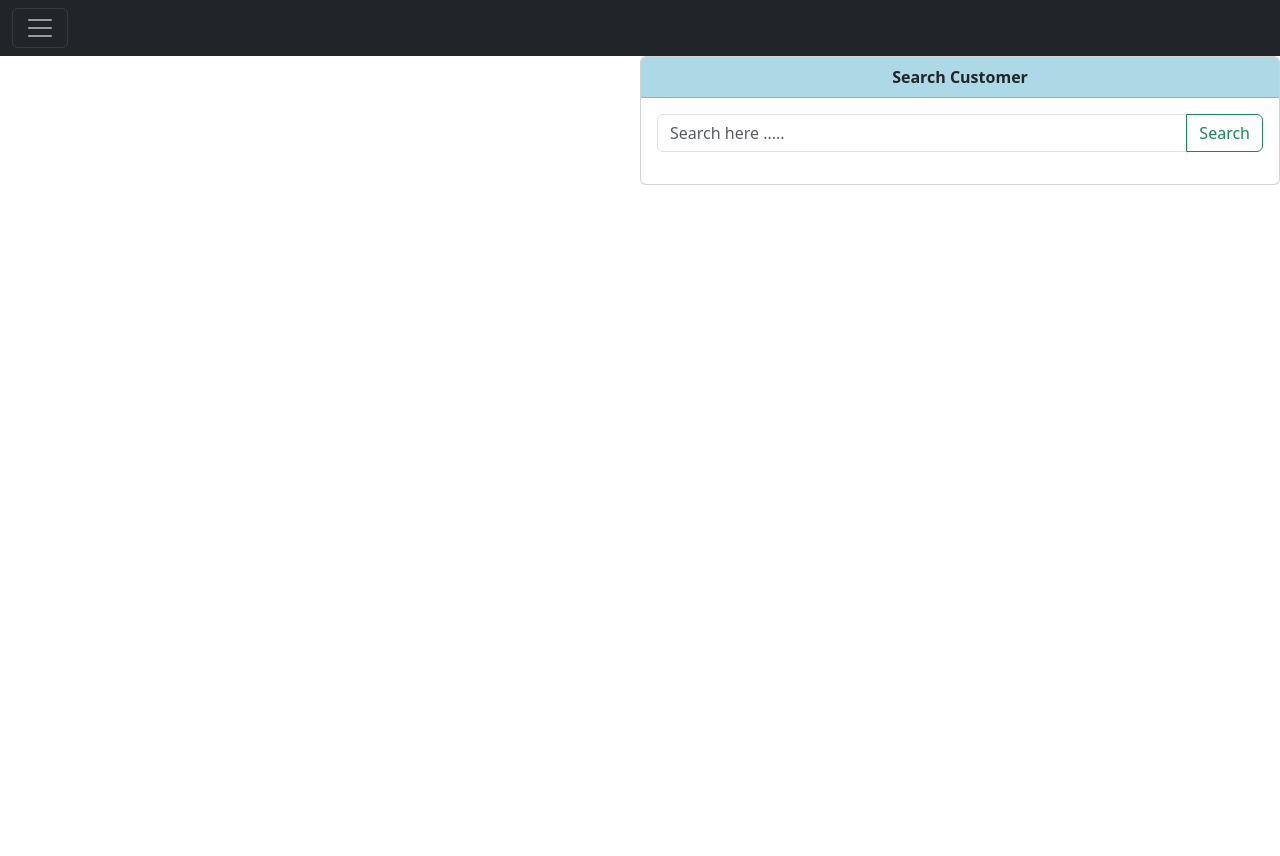
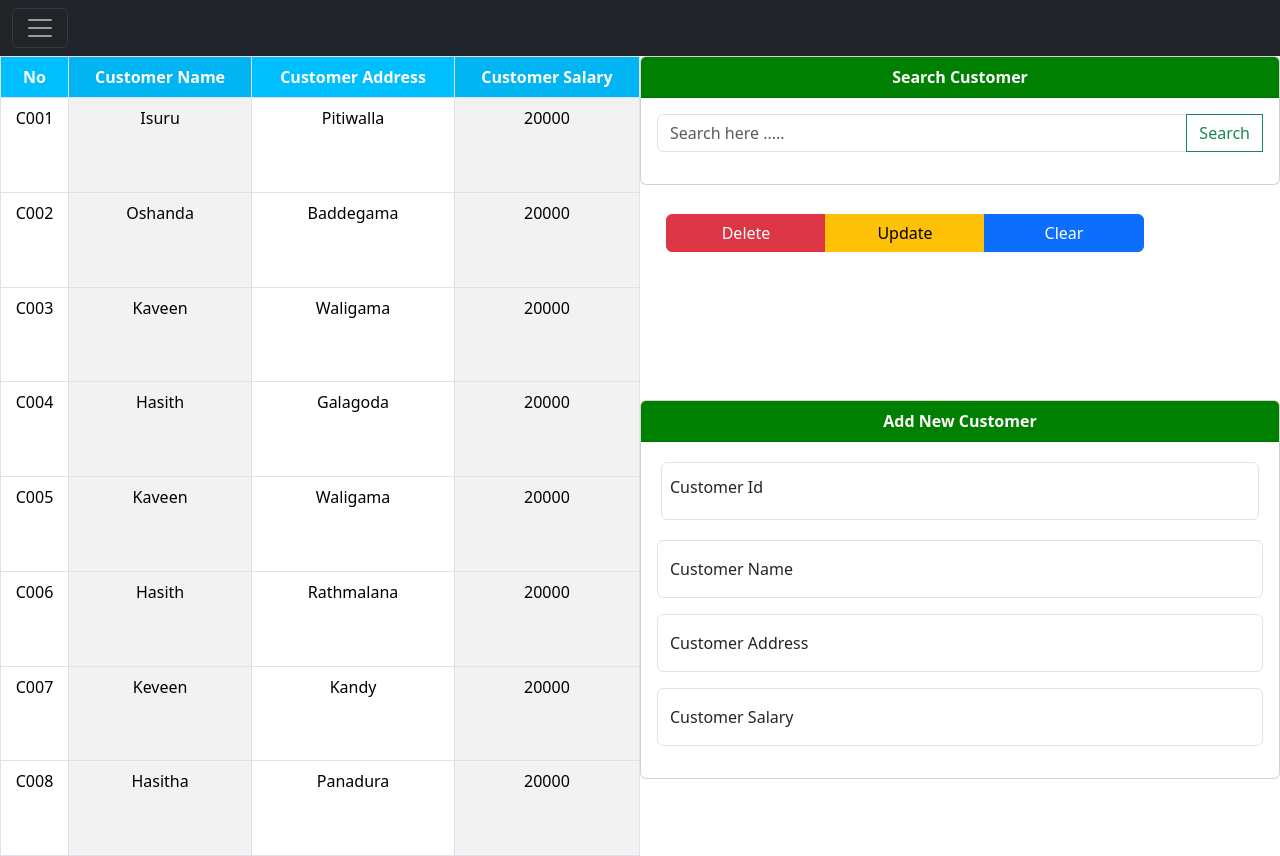
Before and after one commit to chathurasandaruwan/POS-System-Main, a plain HTML site: page pages/customer.html in a window 1280 px wide. Before the commit the page ends 800 px from the top, so only its background shows below. Drawn offline with nearby package versions, Linux system fonts and the light colour scheme; files that its build step writes are made by us from their sources.

Commit message:
create-add-new-customer-card

```diff
--- a/pages/customer.html
+++ b/pages/customer.html
@@ -8,14 +8,41 @@
 
     <style>
         .custSearchCardHeader{
-            background-color: lightblue;
+            background-color: green;
+            color: white;
             text-align: center;
         }
         .custSearchCard{
             width: 50%;
             position: absolute;
             right: 0;
+            /*left: 0;*/
             margin: auto;
+        }
+        .custBtnSet{
+            position: absolute;
+            top: 100px;
+            left: 10px;
+        }
+        .custBtn{
+            width: 160px;
+        }
+        .custTable{
+            width: 50%;
+            height: 100%;
+            position: absolute;
+            text-align: center;
+            left: 0;
+        }
+        .custInputText{
+            width: 100%;
+            right: 0;
+        }
+        .custInputCard{
+            width: 50%;
+            position: absolute;
+            top: 400px;
+            right: 0;
         }
     </style>
 </head>
@@ -60,6 +87,70 @@
     </div>
 </nav>
 
+<div class="table-responsive  mt-5" style="margin-top: 0rem !important;" >
+    <table class="table table-bordered table-hover table-striped-columns custTable">
+
+        <thead>
+
+        <tr>
+            <th style="background-color: deepskyblue" class="text-white">No</th>
+            <th style="background-color: deepskyblue" class="text-white">Customer Name</th>
+            <th style="background-color: deepskyblue" class="text-white">Customer Address</th>
+            <th style="background-color: deepskyblue" class="text-white">Customer Salary</th>
+        </tr>
+        </thead>
+        <tbody>
+        <tr>
+            <td>C001</td>
+            <td>Isuru</td>
+            <td>Pitiwalla</td>
+            <td>20000</td>
+        </tr>
+        <tr>
+            <td>C002</td>
+            <td>Oshanda</td>
+            <td>Baddegama</td>
+            <td>20000</td>
+        </tr>
+        <tr>
+            <td>C003</td>
+            <td>Kaveen</td>
+            <td>Waligama</td>
+            <td>20000</td>
+        </tr>
+        <tr>
+            <td>C004</td>
+            <td>Hasith</td>
+            <td>Galagoda</td>
+            <td>20000</td>
+        </tr>
+        <tr>
+            <td>C005</td>
+            <td>Kaveen</td>
+            <td>Waligama</td>
+            <td>20000</td>
+        </tr>
+        <tr>
+            <td>C006</td>
+            <td>Hasith</td>
+            <td>Rathmalana</td>
+            <td>20000</td>
+        </tr>
+        <tr>
+            <td>C007</td>
+            <td>Keveen</td>
+            <td>Kandy</td>
+            <td>20000</td>
+        </tr>
+        <tr>
+            <td>C008</td>
+            <td>Hasitha</td>
+            <td>Panadura</td>
+            <td>20000</td>
+        </tr>
+        </tbody>
+    </table>
+</div>
 
 <!--search bar-->
 <div class="card custSearchCard">
@@ -70,7 +161,43 @@
         <div class="input-group mb-3">
             <input type="text" class="form-control" placeholder="Search here ....." aria-describedby="button-addon2">
             <button class="btn btn-outline-success" type="button" >Search</button>
+
+            <!--button set-->
+            <div class="btn-group custBtnSet" role="group" aria-label="Basic mixed styles example">
+                <button type="button" class="btn btn-danger custBtn">Delete</button>
+                <button type="button" class="btn btn-warning custBtn">Update</button>
+                <button type="button" class="btn btn-primary custBtn">Clear</button>
+            </div>
         </div>
+    </div>
+</div>
+
+<!--input card-->
+<div class="card custInputCard">
+    <div class="card-header custSearchCardHeader">
+        <b>Add New Customer</b>
+    </div>
+    <div class="card-body">
+
+        <div class="custInputText">
+            <div class="form-floating mb-3 p-1">
+                <input type="text" class="form-control" id="floatingInput" placeholder="Customer Id">
+                <label for="floatingInput">Customer Id</label>
+            </div>
+            <div class="form-floating mb-3">
+                <input type="text" class="form-control" id="flotingName" placeholder="Customer Name">
+                <label for="flotingName">Customer Name</label>
+            </div>
+            <div class="form-floating mb-3">
+                <input type="text" class="form-control" id="floatingAddress" placeholder="Customer Address">
+                <label for="floatingAddress">Customer Address</label>
+            </div>
+            <div class="form-floating mb-3">
+                <input type="number" class="form-control" id="floatingSalary" placeholder="Customer Salary">
+                <label for="floatingSalary">Customer Salary</label>
+            </div>
+        </div>
+
     </div>
 </div>
 
```
